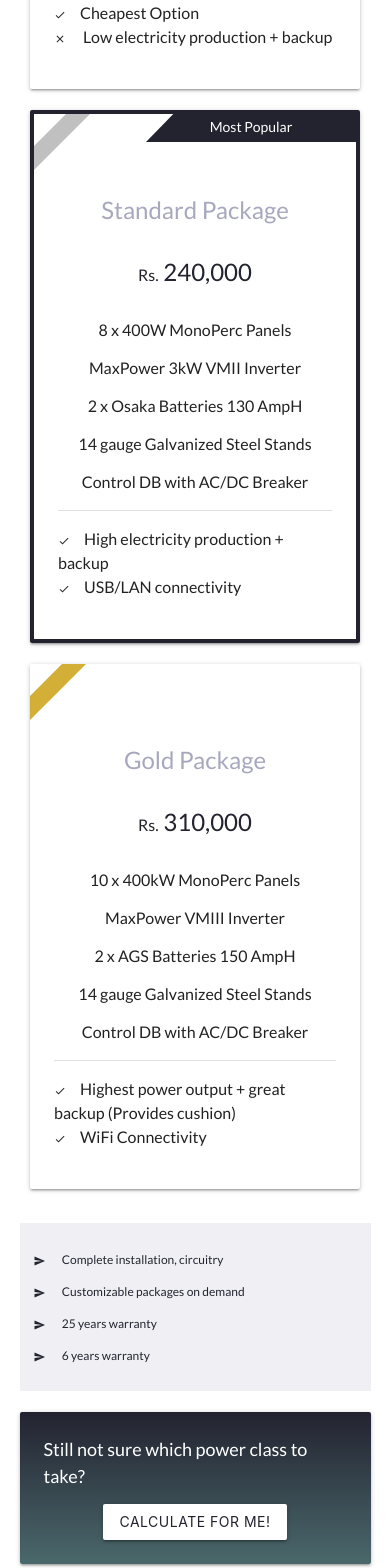
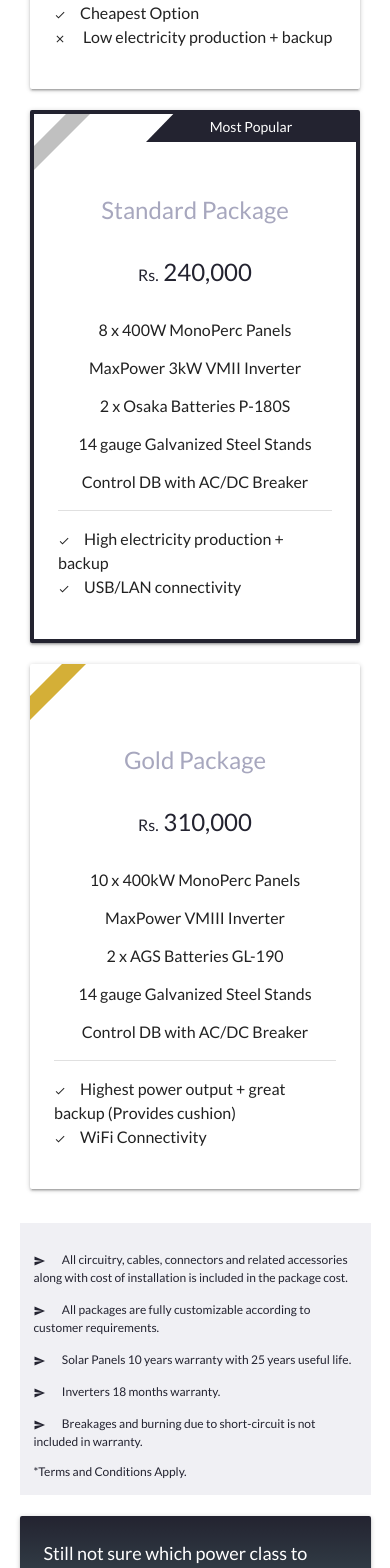
Before and after one commit to pwnflakes25/elektroPower, an Angular app: page /solar in a window 390 px wide. Shown: the part 1095-2663 px from the top of the page. Built offline with nearby package versions, Linux system fonts and the light colour scheme.

Commit message:
edited packages plan, added more additional feature in solar page, fixed carousel width for mobile screen size

```diff
--- a/src/app/homePage/testimonial/testimonial.component.scss
+++ b/src/app/homePage/testimonial/testimonial.component.scss
@@ -87,6 +87,6 @@
   //   align-self: center;
   // }
   .carousel-item {
-    width: 15rem;
+    width: 20rem;
   }
 }
--- a/src/app/homePage/testimonial/testimonial.component.ts
+++ b/src/app/homePage/testimonial/testimonial.component.ts
@@ -1,5 +1,6 @@
 import { Component, OnInit, AfterViewInit } from '@angular/core';
 import {testimonialArr} from './testimonialList';
+import {BreakpointObserver, Breakpoints} from '@angular/cdk/layout';
 declare const M;
 
 @Component({
@@ -8,20 +9,29 @@
   styleUrls: ['./testimonial.component.scss']
 })
 export class TestimonialComponent implements OnInit, AfterViewInit {
-
+isDesktop;
 testimonials = [...testimonialArr];
 
-  constructor() { }
+  constructor(private breakpointObserver: BreakpointObserver) {
+    breakpointObserver.observe([
+     Breakpoints.HandsetLandscape,
+     Breakpoints.HandsetPortrait
+    ]).subscribe(result => {
+     if (result.matches) {
+       this.isDesktop = false;
+     } else {
+       this.isDesktop = true;
+     }
+    });
+   }
 
   ngOnInit(): void {
   }
 
   ngAfterViewInit(): void {
     let elems = document.querySelectorAll('.carousel');
-    let instances = M.Carousel.init(elems);
+    let instances = M.Carousel.init(elems, {numVisible: (this.isDesktop ? 5 : 3)});
   }
-
-
 
   trackByFn(index, item) {
    return index;
--- a/src/app/packages/solar/solar.component.html
+++ b/src/app/packages/solar/solar.component.html
@@ -45,7 +45,7 @@
                 <ul>
                   <li>6 x 325W MonoPerc Panels</li>
                   <li>MaxPower 3kW VM Inverter</li>
-                  <li>2 x Osaka Battery 100 AmpH</li>
+                  <li>2 x Osaka Battery S-105</li>
                   <li>16 gauge Galvanized Steel Stands</li>
                   <li>Control DB with AC/DC Breaker</li>
                 </ul>
@@ -72,7 +72,7 @@
                 <ul>
                   <li>8 x 400W MonoPerc Panels</li>
                   <li>MaxPower 3kW VMII Inverter</li>
-                  <li>2 x Osaka Batteries 130 AmpH</li>
+                  <li>2 x Osaka Batteries P-180S</li>
                   <li>14 gauge Galvanized Steel Stands</li>
                   <li>Control DB with AC/DC Breaker</li>
                 </ul>
@@ -100,7 +100,7 @@
                 <ul>
                   <li>10 x 400kW MonoPerc Panels</li>
                   <li>MaxPower VMIII Inverter</li>
-                  <li>2 x AGS Batteries 150 AmpH</li>
+                  <li>2 x AGS Batteries GL-190</li>
                   <li>14 gauge Galvanized Steel Stands</li>
                   <li>Control DB with AC/DC Breaker</li>
                 </ul>
@@ -129,7 +129,7 @@
                 <ul>
                   <li>10 x 325W MonoPerc Panels</li>
                   <li>MaxPower 5kW VM Inverter</li>
-                  <li>4 x Osaka Battery 100 AmpH</li>
+                  <li>4 x Osaka Battery S-105</li>
                   <li>16 gauge Galvanized Steel Stands</li>
                   <li>Control DB with AC/DC Breaker</li>
                 </ul>
@@ -154,9 +154,9 @@
               <div class="price"><span>Rs.</span> 425,000</div>
               <div class="features">
                 <ul>
-                  <li>10 x 400W MonoPerc Panels</li>
+                  <li>12 x 400W MonoPerc Panels</li>
                   <li>MaxPower 5kW VMII Inverter</li>
-                  <li>2 x Osaka Batteries 130 AmpH</li>
+                  <li>4 x Osaka Batteries P-180S</li>
                   <li>14 gauge Galvanized Steel Stands</li>
                   <li>Control DB with AC/DC Breaker</li>
                 </ul>
@@ -181,9 +181,9 @@
               <div class="price"><span>Rs.</span> 510,000</div>
               <div class="features">
                 <ul>
-                  <li>12 x 400kW MonoPerc Panels</li>
+                  <li>14 x 400kW MonoPerc Panels</li>
                   <li>MaxPower VMIII Inverter</li>
-                  <li>4 x AGS Batteries 150 AmpH</li>
+                  <li>4 x AGS Batteries GL-190</li>
                   <li>14 gauge Galvanized Steel Stands</li>
                   <li>Control DB with AC/DC Breaker</li>
                 </ul>
@@ -211,7 +211,7 @@
                 <ul>
                   <li>16 x 325W MonoPerc Panels</li>
                   <li>MaxPower 5kW + 3kW VM Inverters</li>
-                  <li>6 x Osaka Battery 100 AmpH</li>
+                  <li>6 x Osaka Battery S-105</li>
                   <li>16 gauge Galvanized Steel Stands</li>
                   <li>Control DB with AC/DC Breaker</li>
                 </ul>
@@ -236,9 +236,9 @@
               <div class="price"><span>Rs.</span> 645,000</div>
               <div class="features">
                 <ul>
-                  <li>18 x 400W MonoPerc Panels</li>
+                  <li>20 x 400W MonoPerc Panels</li>
                   <li>MaxPower 5kW + 3kW VMII Inverters</li>
-                  <li>4 x Osaka Batteries 130 AmpH</li>
+                  <li>6 x Osaka Batteries P-180S</li>
                   <li>14 gauge Galvanized Steel Stands</li>
                   <li>Control DB with AC/DC Breaker</li>
                 </ul>
@@ -263,9 +263,9 @@
               <div class="price"><span>Rs.</span> 790,000</div>
               <div class="features">
                 <ul>
-                  <li>22 x 400kW MonoPerc Panels</li>
+                  <li>24 x 400kW MonoPerc Panels</li>
                   <li>MaxPower 5kW + 3kW VMIII Inverters</li>
-                  <li>6 x AGS Batteries 150 AmpH</li>
+                  <li>6 x AGS Batteries GL-190</li>
                   <li>14 gauge Galvanized Steel Stands</li>
                   <li>Control DB with AC/DC Breaker</li>
                 </ul>
@@ -288,12 +288,12 @@
           <div class="ribbon bronze"></div>
             <div class="card-content">
               <span class="card-title">Basic Package</span>
-              <div class="price"><span>Rs.</span> 550,000</div>
+              <div class="price"><span>Rs.</span> 625,000</div>
               <div class="features">
                 <ul>
                   <li>20 x 325W MonoPerc Panels</li>
                   <li>MaxPower 5kW + 5kW VM Inverters</li>
-                  <li>8 x Osaka Battery 100 AmpH</li>
+                  <li>8 x Osaka Battery S-105</li>
                   <li>16 gauge Galvanized Steel Stands</li>
                   <li>Control DB with AC/DC Breaker</li>
                 </ul>
@@ -320,7 +320,7 @@
                 <ul>
                   <li>20 x 400W MonoPerc Panels</li>
                   <li>MaxPower 5kW + 5kW VMII Inverter</li>
-                  <li>4 x Osaka Batteries 130 AmpH</li>
+                  <li>8 x Osaka Batteries P-180S</li>
                   <li>14 gauge Galvanized Steel Stands</li>
                   <li>Control DB with AC/DC Breaker</li>
                 </ul>
@@ -347,7 +347,7 @@
                 <ul>
                   <li>24 x 400kW MonoPerc Panels</li>
                   <li>MaxPower VMIII Inverter</li>
-                  <li>8 x AGS Batteries 150 AmpH</li>
+                  <li>8 x AGS Batteries GL-190</li>
                   <li>14 gauge Galvanized Steel Stands</li>
                   <li>Control DB with AC/DC Breaker</li>
                 </ul>
@@ -369,11 +369,13 @@
 
     <div class="additionalFeatures">
       <ul>
-         <li><i class="material-icons">send</i> Complete installation, circuitry</li>
-         <li><i class="material-icons">send</i> Customizable packages on demand</li>
-         <li><i class="material-icons">send</i> 25 years warranty</li>
-         <li><i class="material-icons">send</i> 6 years warranty</li>
+         <li><i class="material-icons">send</i> All circuitry, cables, connectors and related accessories along with cost of installation is included in the package cost.</li>
+         <li><i class="material-icons">send</i> All packages are fully customizable according to customer requirements.</li>
+         <li><i class="material-icons">send</i> Solar Panels 10 years warranty with 25 years useful life.</li>
+         <li><i class="material-icons">send</i> Inverters 18 months warranty.</li>
+         <li><i class="material-icons">send</i> Breakages and burning due to short-circuit is not included in warranty.</li>
       </ul>
+      *Terms and Conditions Apply.
     </div>
 
      <div class="calculatorReminder">
```
